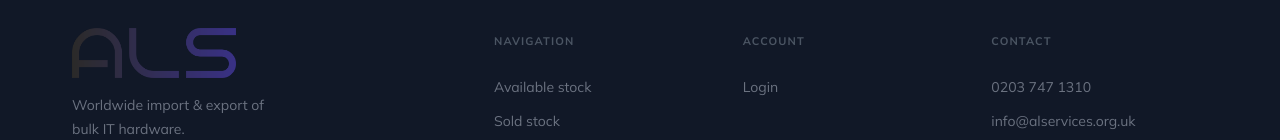
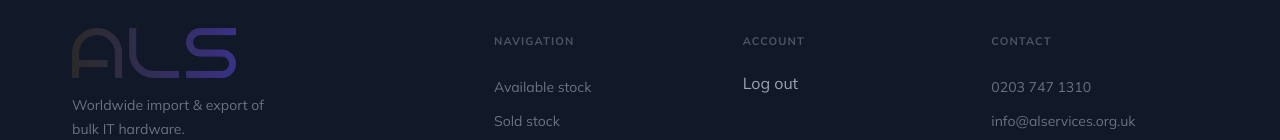
Before and after one commit to newbornspec/Als-Trade-wholesale, a React (Vite) app in the folder client/: page /admin/enquiries in a window 1280 px wide. Shown: the part 812-952 px from the top of the page. Built offline with nearby package versions, Linux system fonts and the light colour scheme; no server answers; sample sign-in values are in the browser's storage.

Commit message:
footer shows logout when signed in

```diff
--- a/client/src/components/Footer.jsx
+++ b/client/src/components/Footer.jsx
@@ -4,7 +4,7 @@ import './Footer.css';
 import logo from '../assets/logo.png';
 
 export default function Footer() {
-  const { user } = useAuth();
+  const { user, logout } = useAuth();
   return (
     <footer className="footer">
       <div className="container footer-inner">
@@ -38,10 +38,19 @@ export default function Footer() {
         </div>
 
         <div className="footer-col">
-          <h4>Account</h4>
-          {!user && <Link to="/sign-up">Register for free</Link>}
-          <Link to="/sign-in">Login</Link>
-        </div>
+  <h4>Account</h4>
+  {!user && <Link to="/sign-up">Register for free</Link>}
+  {user ? (
+    <button
+      onClick={logout}
+      style={{ background:'none', border:'none', cursor:'pointer', padding:0, color:'inherit', fontSize:'inherit', textAlign:'left' }}
+    >
+      Log out
+    </button>
+  ) : (
+    <Link to="/sign-in">Login</Link>
+  )}
+</div>
 
         <div className="footer-col">
           <h4>Contact</h4>
```
